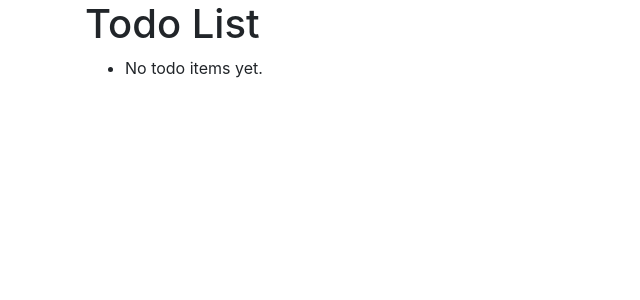
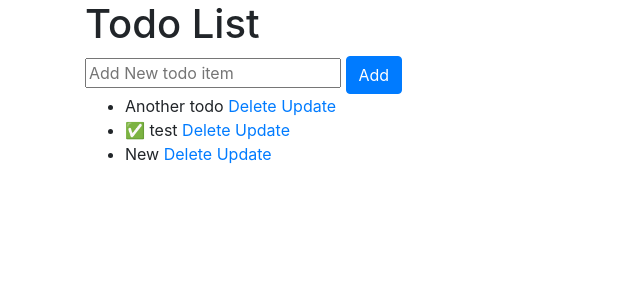
Before and after one commit to Adhil03/django-todo, a Django app: page /todos/ in a window 1280 px wide. Shown: the part 56-356 px from the top of the page, without its empty margins (0-640 px from the left). Run offline with Django 5.2, Linux system fonts and the light colour scheme; data comes from the database, SQL or seed files in the repository; both versions use the stored data as it was after the commit; some libraries are stand-ins or nearby versions.

Commit message:
Implement CRUD functionality for Todo items with toggle and delete options

```diff
--- a/todo/myapp/templates/todos.html
+++ b/todo/myapp/templates/todos.html
@@ -1,13 +1,20 @@
 {% extends "base.html" %}  {% block content %}
 <h1>Todo List</h1>
+<form method="post">
+  {% csrf_token %}
+  <input type="text" name="new_todo" placeholder="Add New todo item" required />
+  <button type="submit" class="btn btn-primary">Add</button>
+</form>
 <ul>
-  {% for todo in items %}
+  {% for todo in todos %}
     <li>
       {% if todo.completed %}
-        <s>{{ todo.title }}</s>
+        ✅ {{ todo.title }}
       {% else %}
-        {{ todo.title }}
+        {{todo.title }}
       {% endif %}
+      <a href="/delete_todo/{{todo.id}}">Delete</a>
+      <a href="/toggle_todo/{{todo.id}}">Update</a>
     </li>
   {% empty %}
     <li>No todo items yet.</li>
--- a/todo/myapp/urls.py
+++ b/todo/myapp/urls.py
@@ -4,4 +4,6 @@ from . import views
 urlpatterns = [
     path("", views.home, name="home"),
     path("todos/", views.todos, name="todos"),
+    path("toggle_todo/<int:todo_id>/", views.toggle_todo, name="toggle_todo"),
+    path("delete_todo/<int:todo_id>/", views.delete_todo, name="delete_todo"),
 ]
--- a/todo/myapp/views.py
+++ b/todo/myapp/views.py
@@ -1,4 +1,4 @@
-from django.shortcuts import render, HttpResponse
+from django.shortcuts import render, redirect
 from .models import TodoItem
 
 
@@ -8,5 +8,21 @@ def home(request):
 
 
 def todos(request):
+    if request.method == "POST":
+        new_todo = request.POST.get("new_todo")
+        TodoItem.objects.create(title=new_todo)
     items = TodoItem.objects.all()
     return render(request, "todos.html", {"todos": items})
+
+
+def toggle_todo(request, todo_id):
+    todo = TodoItem.objects.get(id=todo_id)
+    todo.completed = not todo.completed
+    todo.save()
+    return redirect("/todos")
+
+
+def delete_todo(request, todo_id):
+    todo = TodoItem.objects.get(id=todo_id)
+    todo.delete()
+    return redirect("/todos")
```
Also changed, not shown: todo/db.sqlite3.
